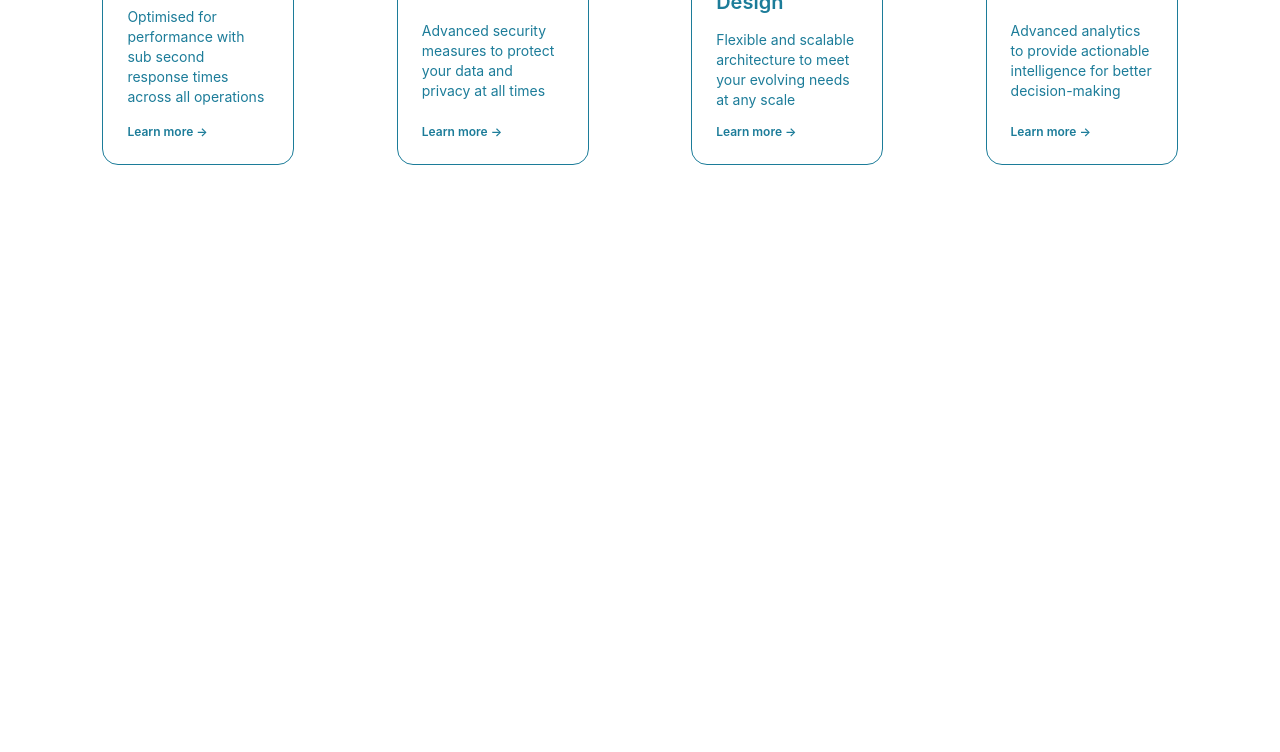
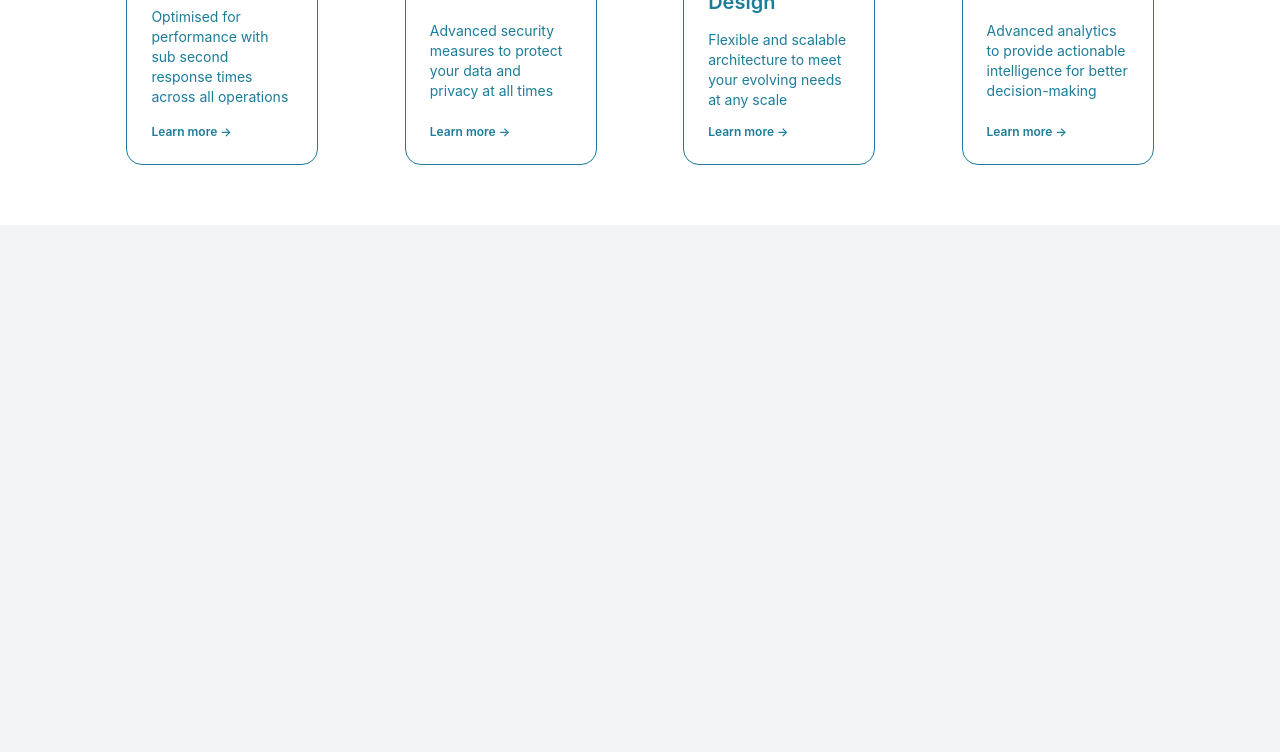
Before and after one commit to zamil-akhter/tailwind-mastery, a website built with Vite: page index.html in a window 1280 px wide. Shown: the part 1299-2051 px from the top of the page. Built offline with nearby package versions, Linux system fonts and the light colour scheme.

Commit message:
add seocnd content div

```diff
--- a/index.html
+++ b/index.html
@@ -49,7 +49,7 @@
       </div>
 
       <!-- Content Main  -->
-      <div class="h-225 px- py-5 flex justify-evenly">
+      <div class="h-90 px-10 py-5 flex justify-evenly">
         <div class="h-70 w-48 border-1 border-[#1C7C99] rounded-2xl p-6 flex flex-col justify-between">
           <i class="fa-solid fa-gauge-high text-[#1C7C99] text-4xl"></i>
           <p class="text-[#1C7C99] font-semibold text-xl">Rapid Velocity</p>
@@ -75,6 +75,9 @@
           <p class="text-[#1C7C99] text-xs font-semibold"><a href="#">Learn more →</a></p>
         </div>
       </div>
+
+      <!-- Content second -->
+      <div class="bg-gray-100 w-full h-full"></div>
     </div>
   </body>
 </html>
```
